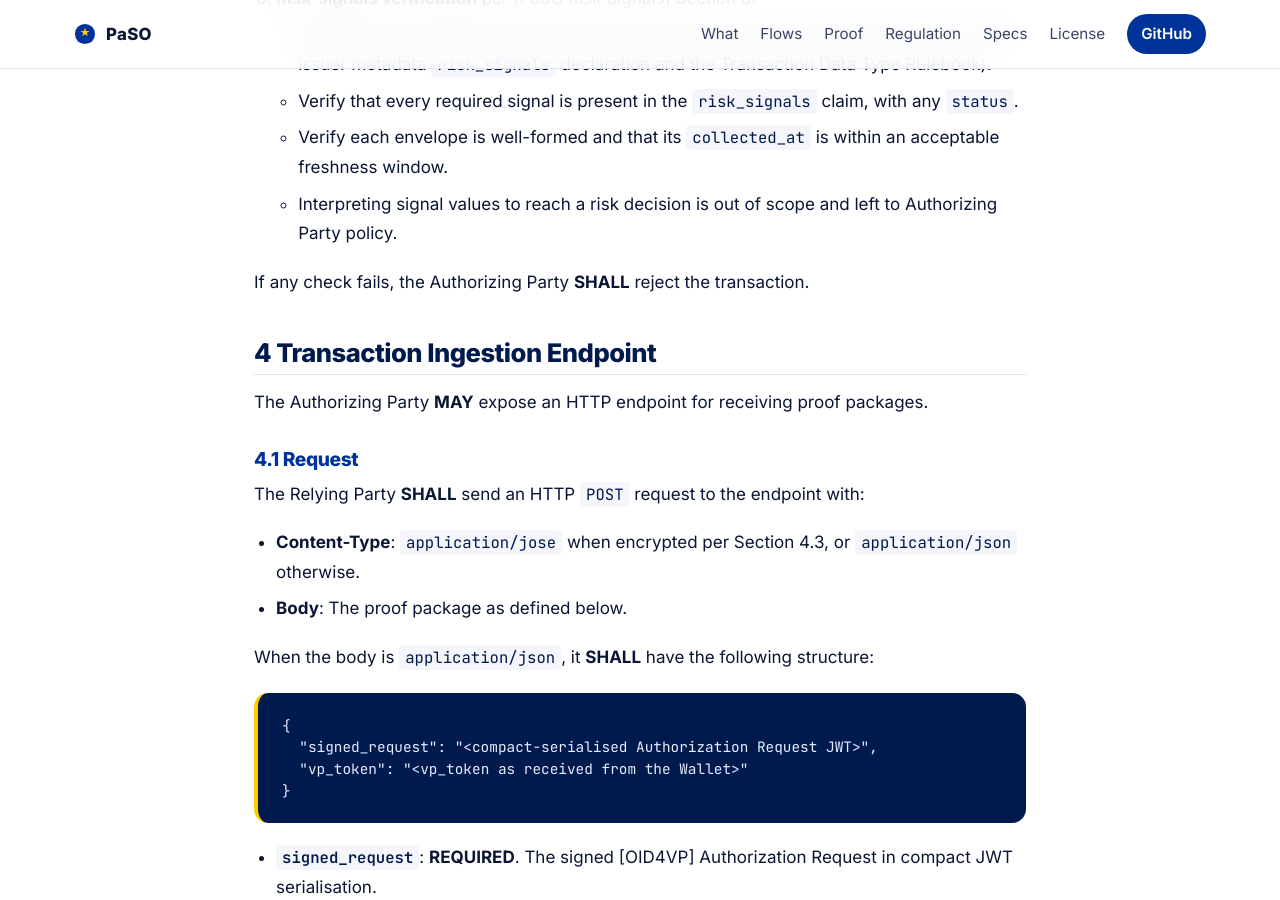
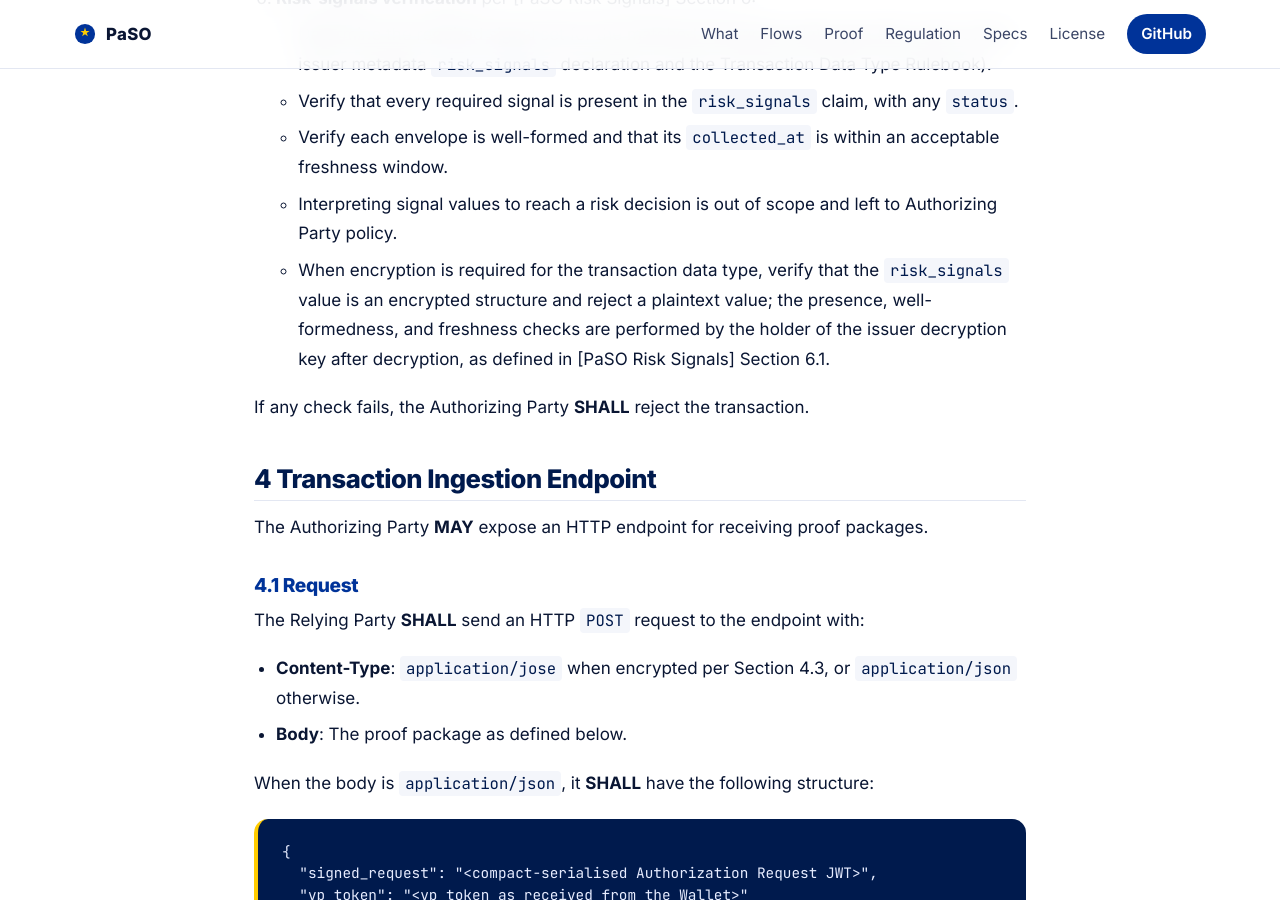
Before and after one commit to APTITUDE-Consortium/payments-and-sca-for-openid, a Jekyll site: the page built from docs/specs/proof/paso-proof-verify.md, in a window 1280 px wide and 900 px high, scrolled down 2301 px. Built offline with Jekyll 4.4.1, drawn with Linux system fonts in a browser that asks for light colours.

Commit message:
docs(specs): note risk-signals decrypt-then-check split in Verify

```diff
--- a/docs/specs/proof/paso-proof-verify.md
+++ b/docs/specs/proof/paso-proof-verify.md
@@ -59,6 +59,7 @@ Upon receiving the proof package, the Authorizing Party **SHALL** perform the fo
    - Verify that every required signal is present in the `risk_signals` claim, with any `status`.
    - Verify each envelope is well-formed and that its `collected_at` is within an acceptable freshness window.
    - Interpreting signal values to reach a risk decision is out of scope and left to Authorizing Party policy.
+   - When encryption is required for the transaction data type, verify that the `risk_signals` value is an encrypted structure and reject a plaintext value; the presence, well-formedness, and freshness checks are performed by the holder of the issuer decryption key after decryption, as defined in [PaSO Risk Signals] Section 6.1.
 
 If any check fails, the Authorizing Party **SHALL** reject the transaction.
 
```
